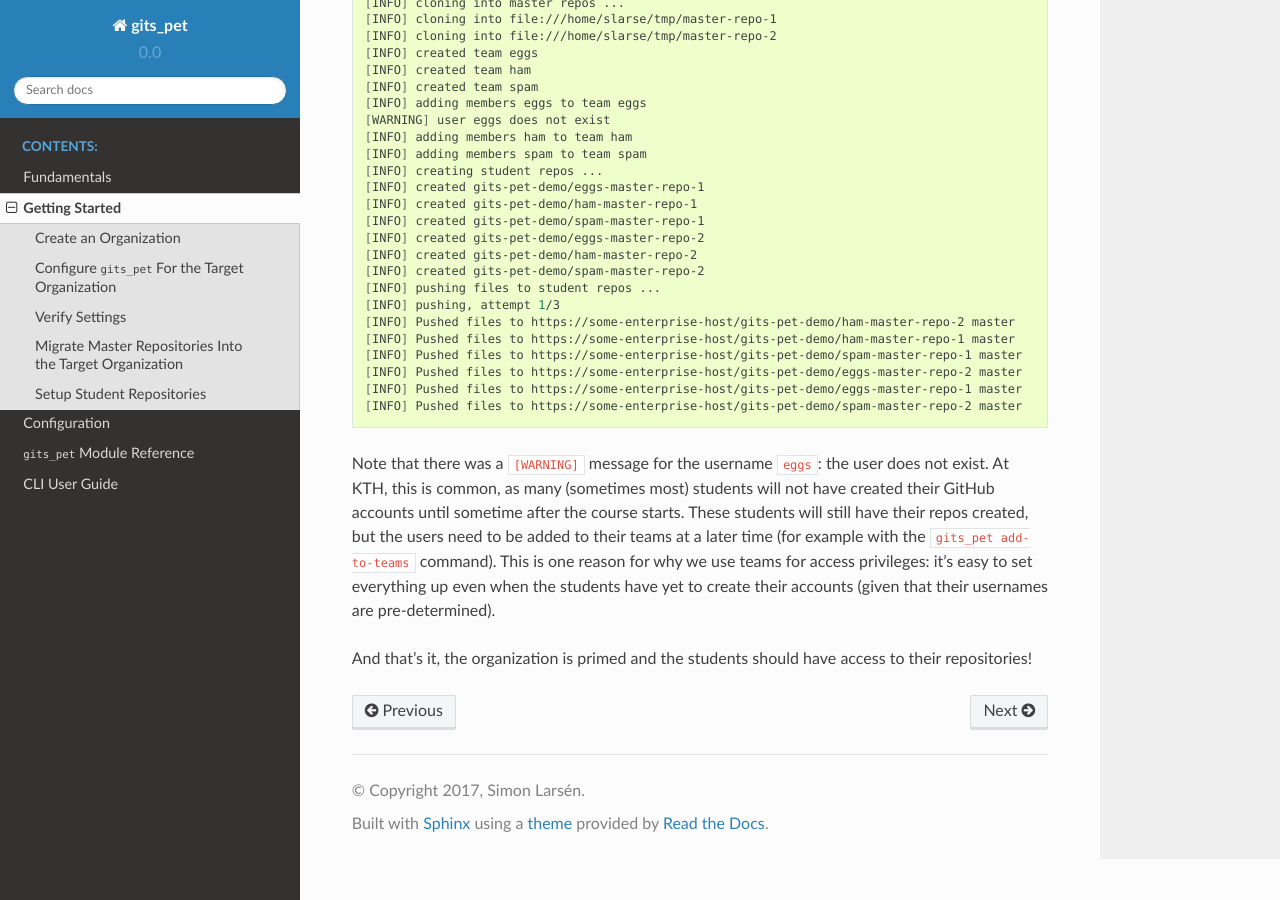
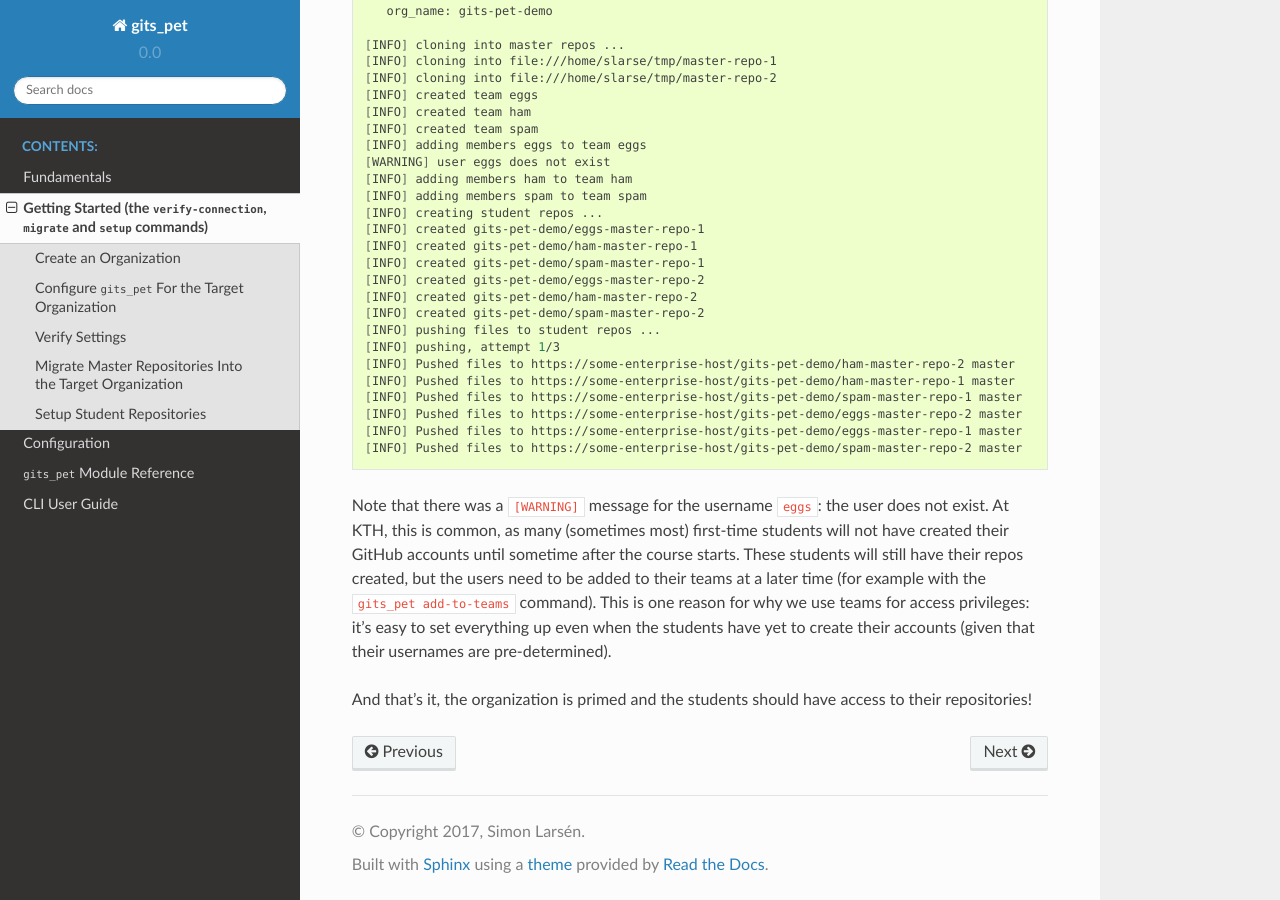
Before and after one commit to repobee/repobee, a Sphinx documentation site: the page built from docs/getting_started.rst, in a window 1280 px wide and 900 px high, scrolled down 5114 px. Built offline with Sphinx 7.4.7 and the Read the Docs theme 2.0.0, drawn with Linux system fonts in a browser that asks for light colours; some of the changed text lies outside the part shown.

Commit message:
Minor polish

```diff
--- a/docs/configuration.rst
+++ b/docs/configuration.rst
@@ -41,7 +41,9 @@
 run `gits_pet -h`. At the very top, there should be a line looking something
 like this:
 
-`[INFO] no config file found. Expected config file location: /home/USERNAME/.config/gits_pet/config.cnf`
+.. code-block:: bash
+
+    [INFO] no config file found. Expected config file location: /home/USERNAME/.config/gits_pet/config.cnf
 
 The filepath at the end is where you should put your config file.
 
--- a/docs/getting_started.rst
+++ b/docs/getting_started.rst
@@ -1,7 +1,7 @@
 .. _getting_started:
 
-Getting Started
-***************
+Getting Started (the ``verify-connection``, ``migrate`` and ``setup`` commands)
+*******************************************************************************
 .. important::
 
     This guide assumes that the user has access to a ``bash`` shell, or is
@@ -209,7 +209,7 @@
 how ``git`` works, and has little to do with ``gits_pet`` itself. Now that
 our master repos are migrated, we can move on to setting up the student repos!
 
-.. important::
+.. note::
 
     The ``migrate`` command can also be used to migrate repos from somewhere
     on the GitHub instance into the target organization. To do this, use the
@@ -281,13 +281,13 @@
     [INFO] Pushed files to https://some-enterprise-host/gits-pet-demo/spam-master-repo-2 master
 
 Note that there was a ``[WARNING]`` message for the username ``eggs``: the user
-does not exist. At KTH, this is common, as many (sometimes most) students will
-not have created their GitHub accounts until sometime after the course starts.
-These students will still have their repos created, but the users need to be
-added to their teams at a later time (for example with the ``gits_pet
-add-to-teams`` command). This is one reason for why we use teams for access
-privileges: it's easy to set everything up even when the students have yet to
-create their accounts (given that their usernames are pre-determined).
+does not exist. At KTH, this is common, as many (sometimes most) first-time
+students will not have created their GitHub accounts until sometime after the
+course starts.  These students will still have their repos created, but the
+users need to be added to their teams at a later time (for example with the
+``gits_pet add-to-teams`` command). This is one reason for why we use teams for
+access privileges: it's easy to set everything up even when the students have
+yet to create their accounts (given that their usernames are pre-determined).
 
 And that's it, the organization is primed and the students should have access
 to their repositories!
```
